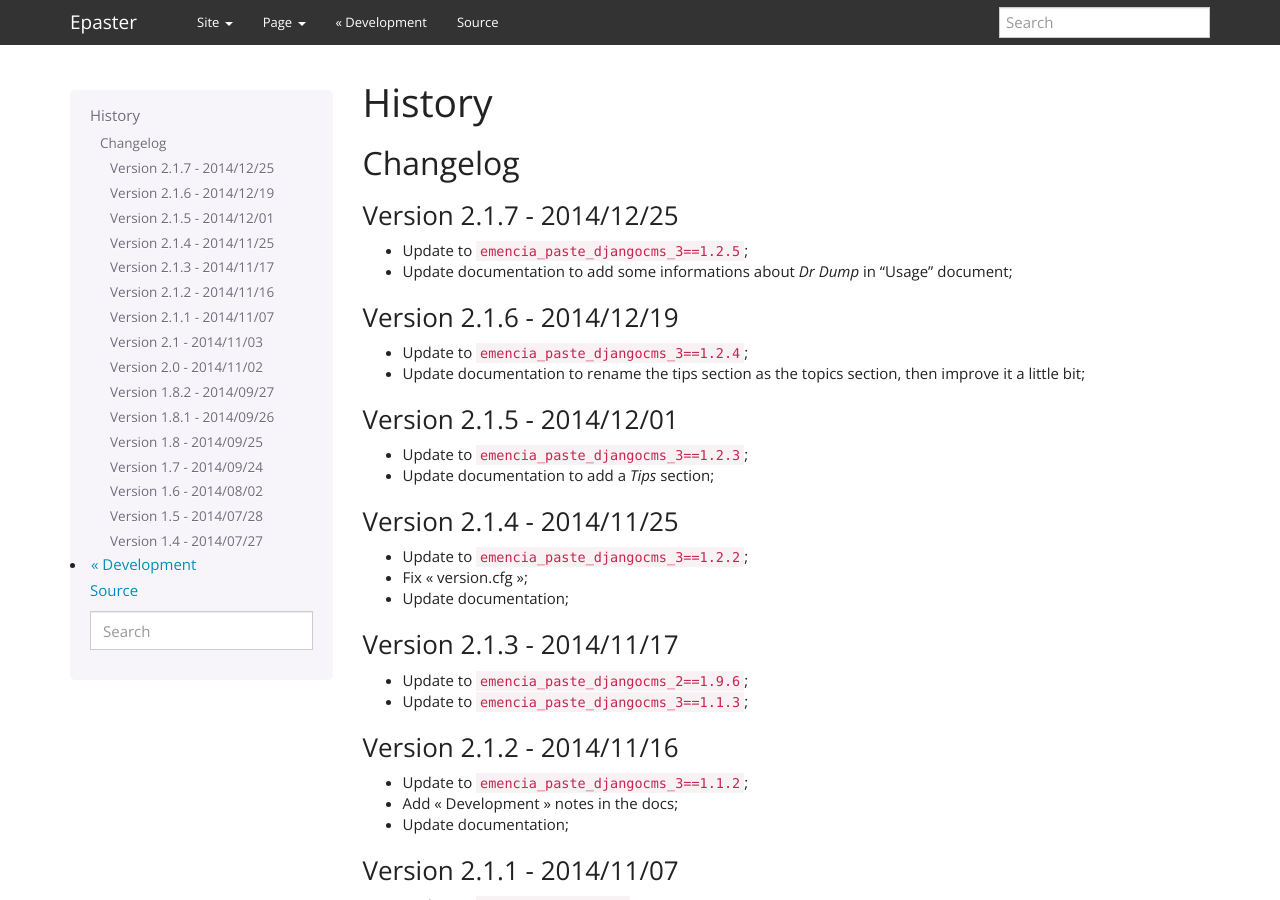
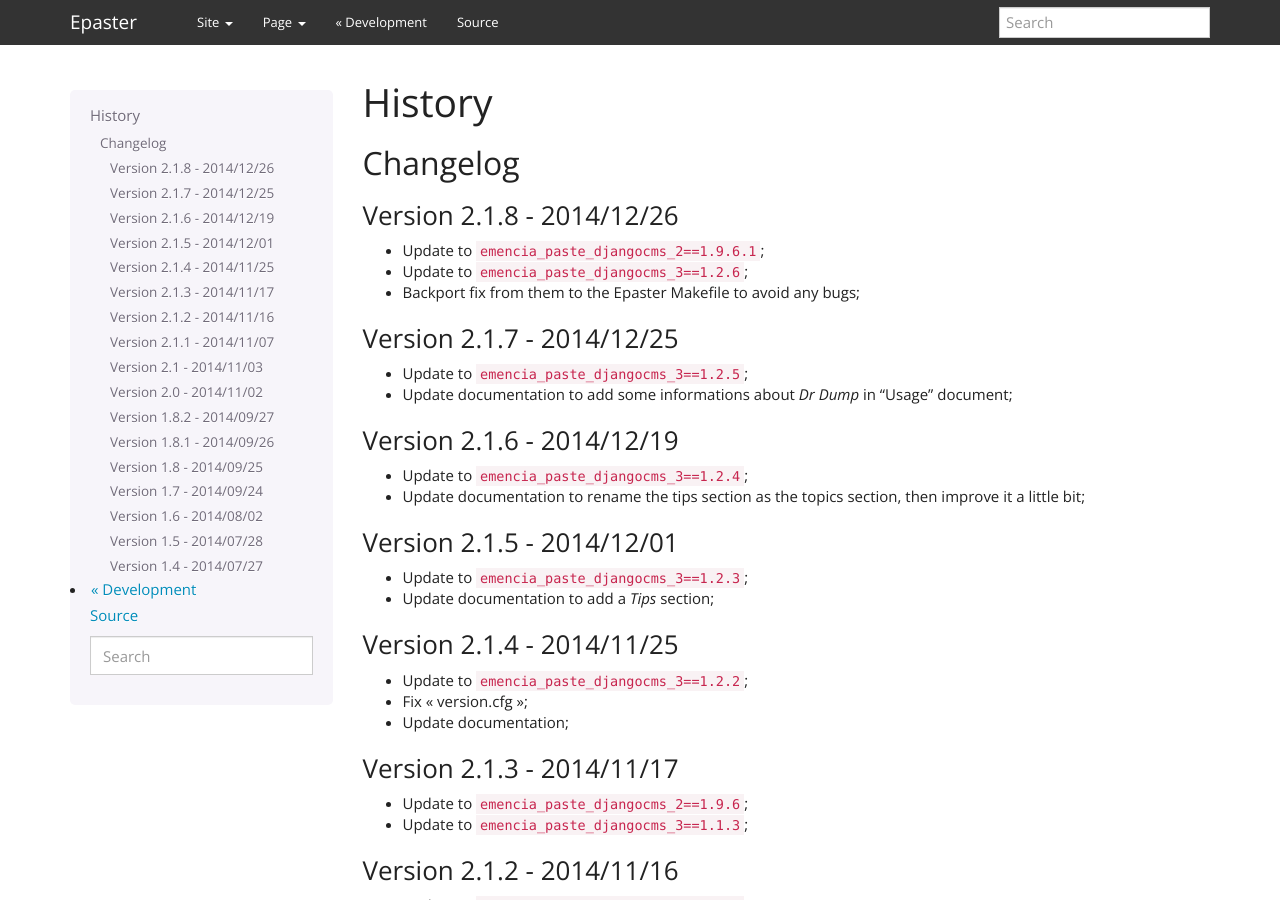
Before and after one commit to emencia/Epaster, a Sphinx documentation site: the page built from docs/history.rst, in a window 1280 px wide and 900 px high. Built offline with Sphinx 7.4.7, drawn with Linux system fonts in a browser that asks for light colours; the version number could not be read and is left out.

Commit message:
* Update to ``emencia_paste_djangocms_2==1.9.6.1``; * Update to ``emencia_paste_djangocms_3==1.2.6``; * Backport fix from them to the Epaster Makefile to avoid any bugs; * Bump to 2.1.8;

```diff
--- a/docs/emencia_paste_djangocms_2.rst
+++ b/docs/emencia_paste_djangocms_2.rst
@@ -344,6 +344,11 @@ At the time of installation, an automatic patch (that can be viewed in the ``pat
 Changelogs
 ==========
 
+Version 1.9.6.1 - 2014/12/26
+----------------------------
+
+* Fix a damned bug with ``bootstrap.py`` that was forcing to upgrade to ``setuptools=0.8`` that seems to results with bad parsing on some constraints like the one from django-cms for ``django-mptt==0.5.2,==0.6,==0.6.1`` that was causing a buildout fail on conflict version. This has been fixed with updating to the last ``bootstrap.py`` and use its command line arguments to fix versions for ``zc.buildout`` and ``setuptools`` in the Makefile;
+
 Version 1.9.6 - 2014/11/17
 --------------------------
 
--- a/docs/emencia_paste_djangocms_3.rst
+++ b/docs/emencia_paste_djangocms_3.rst
@@ -382,6 +382,11 @@ zinnia
 Changelogs
 ==========
 
+Version 1.2.6 - 2014/12/26
+--------------------------
+
+* Fix a damned bug with ``bootstrap.py`` that was forcing to upgrade to ``setuptools=0.8`` that seems to results with bad parsing on some constraints like the one from django-cms for ``django-mptt==0.5.2,==0.6,==0.6.1`` that was causing a buildout fail on conflict version. This has been fixed with updating to the last ``bootstrap.py`` and use its command line arguments to fix versions for ``zc.buildout`` and ``setuptools`` in the Makefile;
+
 Version 1.2.5 - 2014/12/25
 --------------------------
 
--- a/docs/history.rst
+++ b/docs/history.rst
@@ -7,6 +7,13 @@ History
 
 Changelog
 =========
+
+Version 2.1.8 - 2014/12/26
+--------------------------
+
+* Update to ``emencia_paste_djangocms_2==1.9.6.1``;
+* Update to ``emencia_paste_djangocms_3==1.2.6``;
+* Backport fix from them to the Epaster Makefile to avoid any bugs;
 
 Version 2.1.7 - 2014/12/25
 --------------------------
--- a/versions.cfg
+++ b/versions.cfg
@@ -10,8 +10,8 @@ zc.recipe.egg                 = 2.0.1
 gp.vcsdevelop                 = 2.2.3
 
 # Paste templates
-emencia_paste_djangocms_2     = 1.9.6
-emencia_paste_djangocms_3     = 1.2.4
+emencia_paste_djangocms_2     = 1.9.6.1
+emencia_paste_djangocms_3     = 1.2.6
 
 # Used to build the local documentation
 Sphinx                        = 1.2.3
```
Also changed, not shown: 1 other file.
